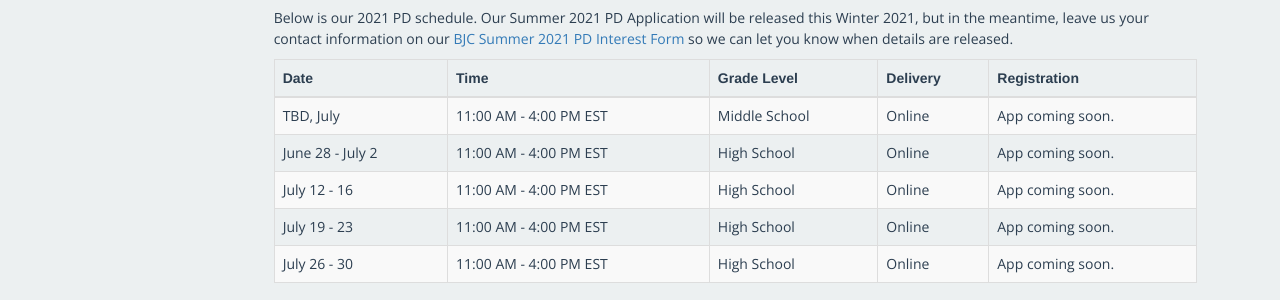
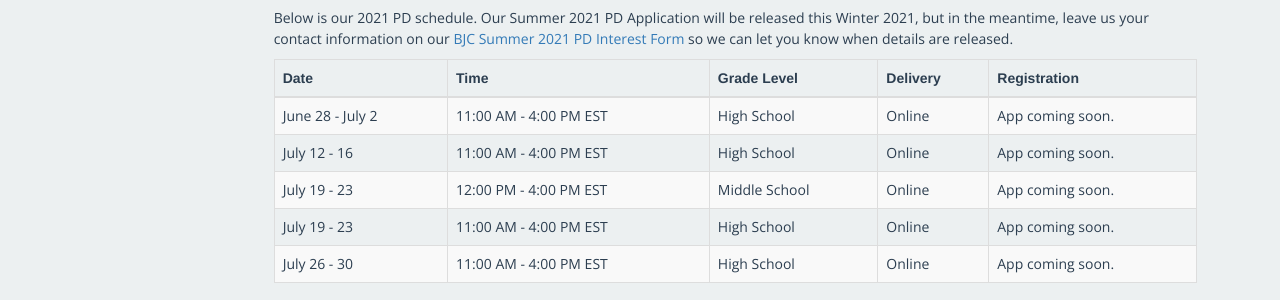
Before and after one commit to beautyjoy/beautyjoy.github.io, a Jekyll site: the page built from summer-pd/index.md, in a window 1280 px wide and 900 px high, scrolled down 1341 px. Shown: the part 154-454 px from the top of the window. Built offline with Jekyll 4.4.1, drawn with Linux system fonts in a browser that asks for light colours.

Commit message:
adding middle school date

```diff
--- a/summer-pd/index.md
+++ b/summer-pd/index.md
@@ -85,13 +85,6 @@ Below is our 2021 PD schedule. Our Summer 2021 PD Application will be released t
 </thead>
 <tbody>
   <tr>
-    <td>TBD, July</td>
-    <td>11:00 AM - 4:00 PM EST</td>
-    <td>Middle School</td>
-    <td>Online</td>
-    <td>App coming soon.</td>
-  </tr>
-  <tr>
     <td>June 28 - July 2</td>
     <td>11:00 AM - 4:00 PM EST</td>
     <td>High School</td>
@@ -102,6 +95,13 @@ Below is our 2021 PD schedule. Our Summer 2021 PD Application will be released t
     <td>July 12 - 16</td>
     <td>11:00 AM - 4:00 PM EST</td>
     <td>High School</td>
+    <td>Online</td>
+    <td>App coming soon.</td>
+  </tr>
+  <tr>
+    <td>July 19 - 23</td>
+    <td>12:00 PM - 4:00 PM EST</td>
+    <td>Middle School</td>
     <td>Online</td>
     <td>App coming soon.</td>
   </tr>
```
